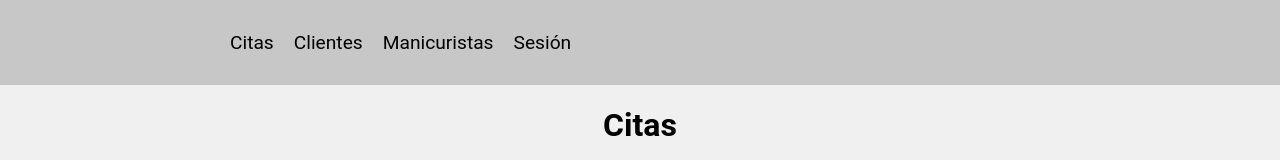
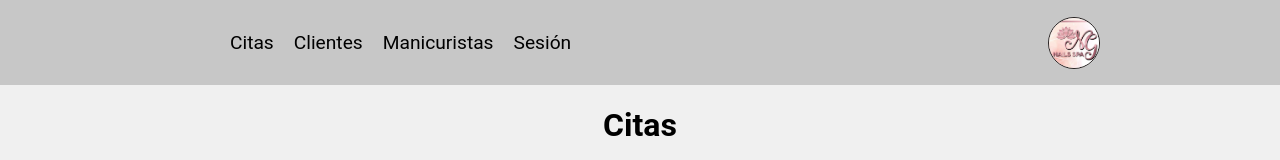
Before and after one commit to GAROS01/dashboard-project, a React (Vite) app: page /citas in a window 1280 px wide. Shown: the top 160 px of the page. Built offline with nearby package versions, Linux system fonts and the light colour scheme; no server answers.

Commit message:
Añade componente NavEmpty y logo en la navegación, mejora estilos de logo

```diff
--- a/src/components/Nav.jsx
+++ b/src/components/Nav.jsx
@@ -1,5 +1,6 @@
 import { Link } from "react-router-dom";
 import "../styles/Nav.css";
+import logo from "../assets/logoNailSpa.png";
 
 export default function Nav() {
   return (
@@ -27,6 +28,7 @@ export default function Nav() {
             </Link>
           </li>
         </ul>
+        <img className="logo-nav" src={logo} alt="logo" />
       </nav>
     </div>
   );
--- a/src/styles/Nav.css
+++ b/src/styles/Nav.css
@@ -23,3 +23,10 @@
     color: #000;
     font-size: 1.2rem;
 }
+
+.logo-nav {
+    width: 50px;
+    height: 50px;
+    border-radius: 50%;
+    border: #272222 1px solid;
+}
```
Also changed, not shown: src/components/NavEmpty.jsx (added, +17 -0 lines).
